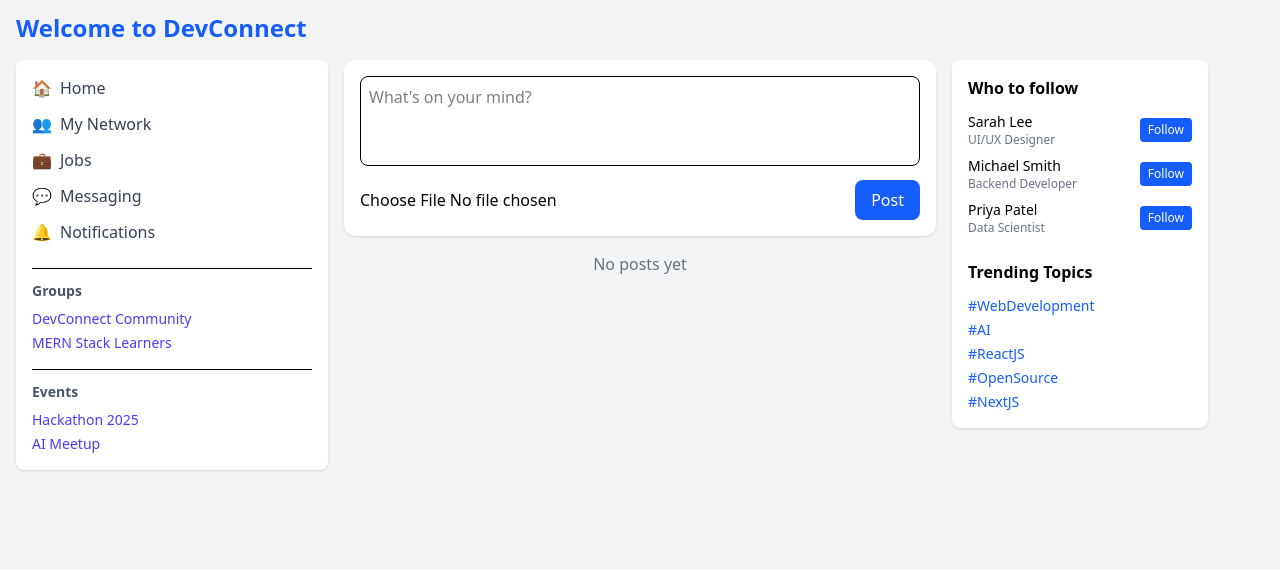
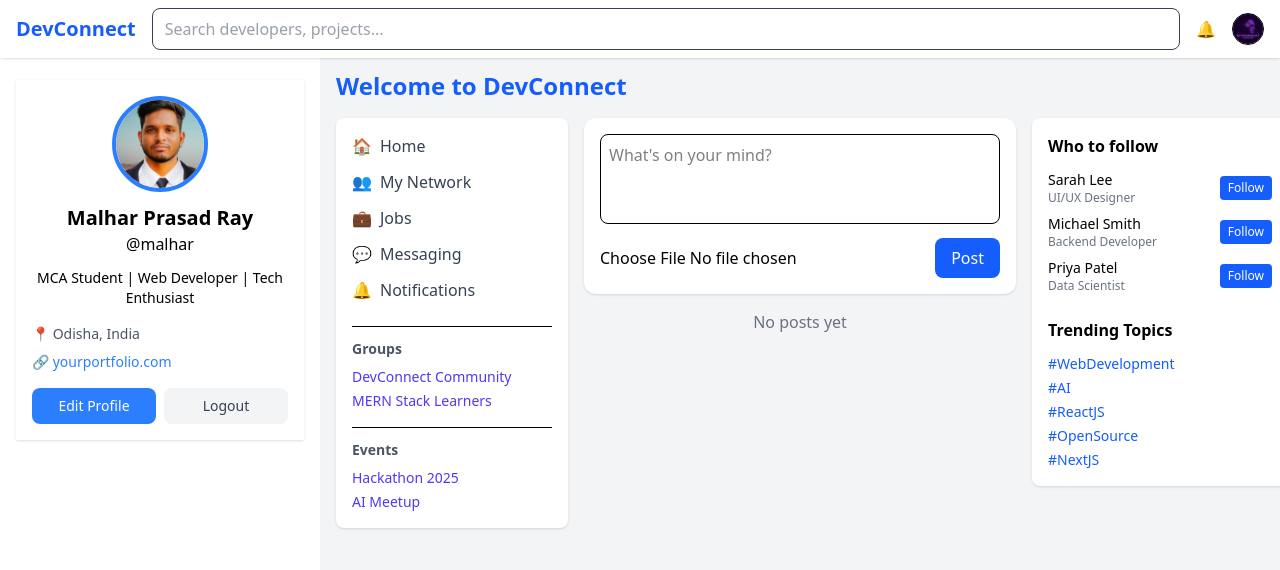
Before and after one commit to theguru-07/devconnect, a Next.js app: page / in a window 1280 px wide. Shown: the top 570 px of the page. Built offline with nearby package versions, Linux system fonts and the light colour scheme.

Commit message:
fixed layout

```diff
--- a/app/layout.js
+++ b/app/layout.js
@@ -1,4 +1,6 @@
 import "./globals.css";
+import Navbar from "../components/Navbar";
+import Sidebar from "../components/Sidebar";
 
 export const metadata = {
   title: "DevConnect",
@@ -9,9 +11,9 @@ export default function RootLayout({ children }) {
   return (
     <html lang="en">
       <body>
-        {/* <Navbar /> */}
+        <Navbar />
         <div style={{ display: "flex" }}>
-          {/* <Sidebar /> */}
+          <Sidebar />
           <main style={{ flex: 1 }}>{children}</main>
         </div>
       </body>
--- a/app/pages/layout.js
+++ b/app/pages/layout.js
@@ -1,7 +1,6 @@
 import "./globals.css";
 import Navbar from "../components/Navbar";
 import Sidebar from "../components/Sidebar";
-import Messages from "@/components/Messages";
 
 export const metadata = {
   title: "DevConnect",
--- a/components/Sidebar.jsx
+++ b/components/Sidebar.jsx
@@ -1,6 +1,4 @@
 "use client";
-import { useState } from "react";
-
 import { useRouter } from "next/navigation";
 import Link from "next/link";
 
@@ -43,6 +41,7 @@ export default function Sidebar() {
             <a
               href={user.website}
               target="_blank"
+              rel="noopener noreferrer"
               className="text-blue-500 hover:underline"
             >
               {user.website.replace("https://", "")}
@@ -50,18 +49,6 @@ export default function Sidebar() {
           </p>
         </div>
 
-<<<<<<< HEAD
-      {/* Actions */}
-      <div className="mt-4 flex gap-2">
-        <button className="flex-1 bg-blue-500 hover:bg-blue-600 text-white py-2 rounded-lg text-sm">
-          Edit Profile
-        </button>
-        <button className="flex-1 bg-gray-100 hover:bg-gray-200 text-gray-700 py-2 rounded-lg text-sm">
-          Logout
-        </button>
-      </div>
-    </aside>
-=======
         {/* Actions */}
         <div className="mt-4 flex gap-2">
           <Link
@@ -70,13 +57,11 @@ export default function Sidebar() {
           >
             Edit Profile
           </Link>
-
           <button className="flex-1 bg-gray-100 hover:bg-gray-200 text-gray-700 py-2 rounded-lg text-sm">
             Logout
           </button>
         </div>
       </aside>
->>>>>>> 962e515ef03f8436f4e43319ac39ee620c49ba1e
     </div>
   );
 }
--- a/package.json
+++ b/package.json
@@ -11,12 +11,7 @@
   "dependencies": {
     "lucide-react": "^0.542.0",
     "mongoose": "^8.17.1",
-<<<<<<< HEAD
-    "next": "15.4.6",
-    "next-auth": "^4.24.11",
-=======
     "next": "^15.5.4",
->>>>>>> 962e515ef03f8436f4e43319ac39ee620c49ba1e
     "react": "19.1.0",
     "react-dom": "19.1.0"
   },
```
Also changed, not shown: 1 other file (tests, documents, lock files or other folders).
